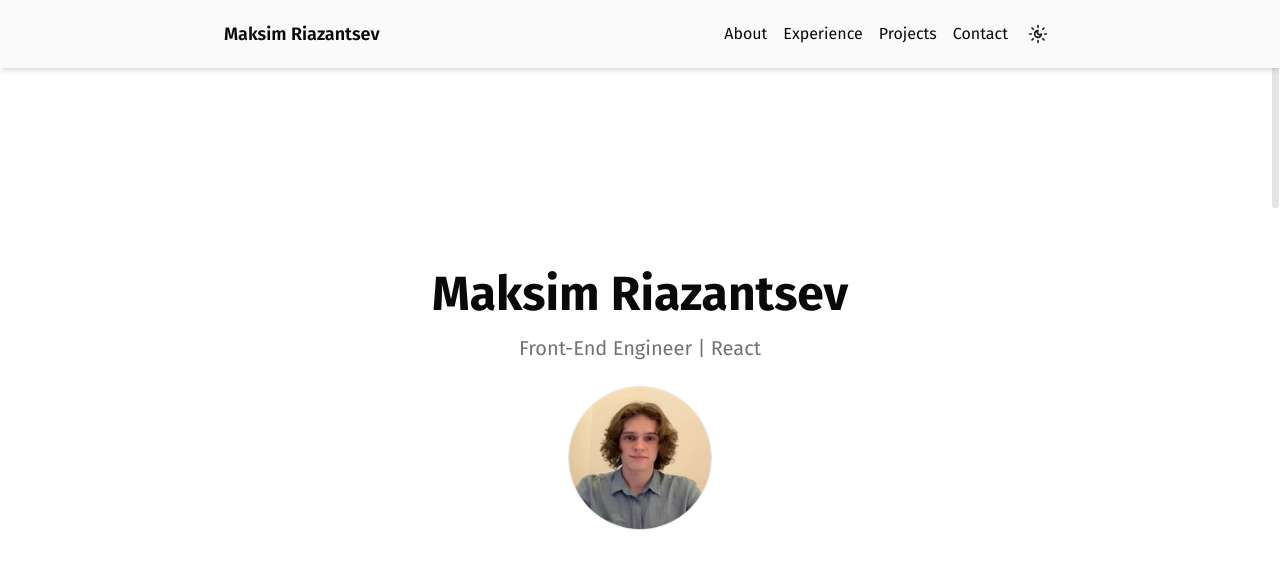
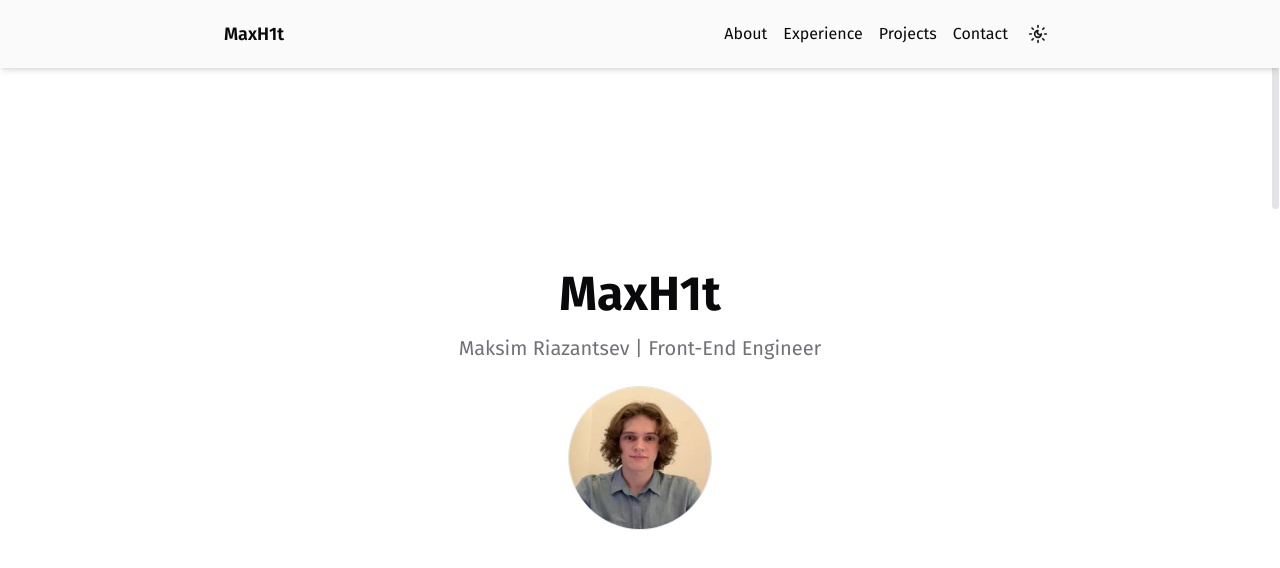
Before and after one commit to maxh1t/professional-landing, a React (Vite) app: page / in a window 1280 px wide. Shown: the top 568 px of the page. Built offline with nearby package versions, Linux system fonts and the light colour scheme.

Commit message:
feat: update Header

```diff
--- a/index.html
+++ b/index.html
@@ -9,13 +9,13 @@
   <meta name="robots" content="index, follow" />
 
   <!-- Open Graph and Twitter Card Meta Tags -->
-  <meta property="og:title" content="Maksim Riazantsev | Front-End Engineer | maxh1t" />
+  <meta property="og:title" content="MaxH1t | Maksim Riazantsev | Front-End Engineer" />
   <meta property="og:description" content="Front-End Engineer specializing in React and modern web development." />
   <meta property="og:image" content="https://maxh1t.xyz/images/maksim-riazantsev-profile.jpg" />
   <meta property="og:url" content="https://maxh1t.xyz" />
   <meta property="og:type" content="website" />
   <meta name="twitter:card" content="summary_large_image" />
-  <meta name="twitter:title" content="Maksim Riazantsev | Front-End Engineer | maxh1t" />
+  <meta name="twitter:title" content="MaxH1t | Maksim Riazantsev | Front-End Engineer" />
   <meta name="twitter:description" content="Front-End Engineer specializing in React and modern web development." />
   <meta name="twitter:image" content="https://maxh1t.xyz/images/maksim-riazantsev-profile.jpg" />
 
@@ -41,10 +41,10 @@
   <link rel="preconnect" href="https://maxh1t.xyz" crossorigin="anonymous">
 
   <meta name="description"
-        content="Maksim Riazantsev (maxh1t) - Front-End Engineer specializing in React and modern web development." />
+        content="MaxH1t | Maksim Riazantsev - Front-End Engineer specializing in React and modern web development." />
   <meta name="keywords"
-        content="Maksim Riazantsev, maxh1t, Max H1t, Front-End Engineer, React Developer, Web Development, Frontend Developer" />
-  <title>Maksim Riazantsev | Front-End Engineer | maxh1t</title>
+        content="MaxH1t, Maksim Riazantsev, Max H1t, Front-End Engineer, React Developer, Web Development, Frontend Developer" />
+  <title>MaxH1t | Maksim Riazantsev | Front-End Engineer</title>
 
   <!-- Google tag (gtag.js) -->
   <script async src="https://www.googletagmanager.com/gtag/js?id=G-SL0SSCKQD8"></script>
--- a/src/components/ContactSection/ui.tsx
+++ b/src/components/ContactSection/ui.tsx
@@ -1,7 +1,6 @@
 import { Clock } from '@/client/assets/icons/Clock'
 import { Mail } from '@/client/assets/icons/Mail'
 import { MapPin } from '@/client/assets/icons/MapPin'
-import { Button } from '@/client/components/ui'
 
 import { SOCIAL_LINKS } from './constants'
 
@@ -44,9 +43,6 @@ export function ContactSection() {
             <Icon className='size-6' />
           </a>
         ))}
-        <a href='/docs/maksim-riazantsev-resume.pdf' target='_blank' rel='noopener noreferrer'>
-          <Button>Resume</Button>
-        </a>
       </div>
     </section>
   )
--- a/src/components/Header/ui.tsx
+++ b/src/components/Header/ui.tsx
@@ -2,9 +2,9 @@ export function Header() {
   return (
     <header className='flex h-screen flex-col items-center justify-center px-4 text-center md:px-8'>
       <h1 itemProp='name' className='text-3xl font-bold md:text-5xl'>
-        Maksim Riazantsev
+        MaxH1t
       </h1>
-      <p className='mt-2 text-base text-muted-foreground md:mt-4 md:text-xl'>Front-End Engineer | React</p>
+      <p className='mt-2 text-base text-muted-foreground md:mt-4 md:text-xl'>Maksim Riazantsev | Front-End Engineer</p>
       <img
         src='/images/maksim-riazantsev-profile.jpg'
         alt='Maksim Riazantsev profile'
--- a/src/components/Navbar/ui/ui.tsx
+++ b/src/components/Navbar/ui/ui.tsx
@@ -26,7 +26,7 @@ export function Navbar() {
     <nav className='fixed top-0 z-10 w-full bg-primary-foreground shadow-md dark:text-white'>
       <div className='mx-auto flex max-w-4xl items-center justify-between p-4 md:px-8'>
         <button onClick={handleLogoClick}>
-          <h2 className='text-base font-semibold hover:underline md:text-lg'>Maksim Riazantsev</h2>
+          <h2 className='text-base font-semibold hover:underline md:text-lg'>MaxH1t</h2>
         </button>
         <div className='flex items-center gap-3'>
           <div className='hidden gap-4 md:flex'>
```
Also changed, not shown: 1 other file (tests, documents, lock files or other folders).
